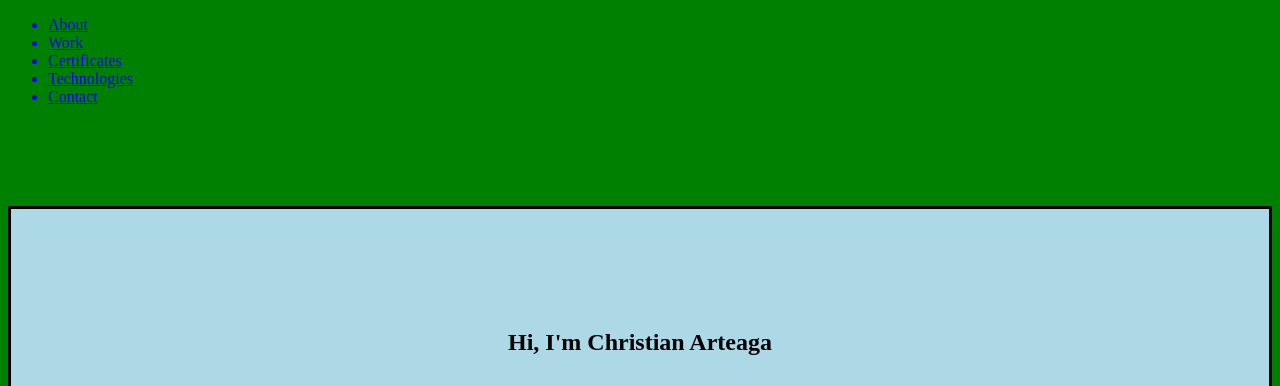
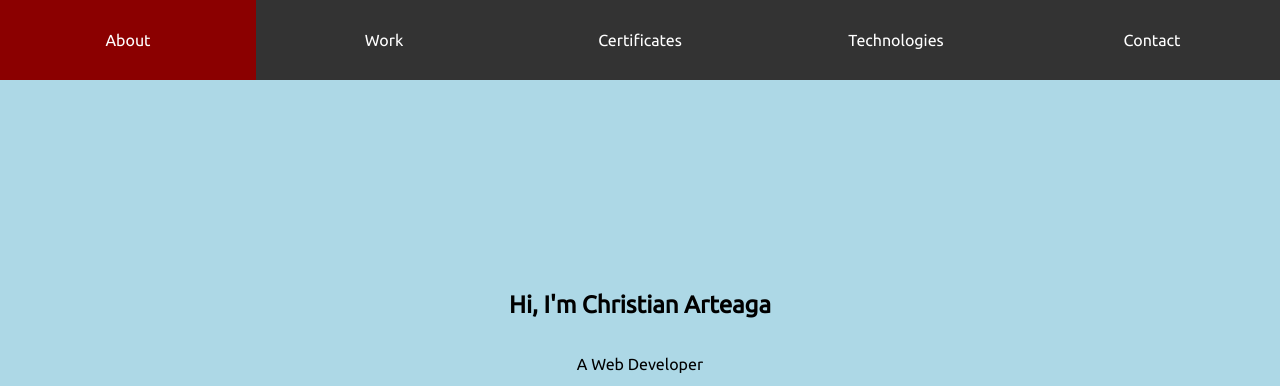
Before and after one commit to chrisarap/portfolio, a PHP site: page / in a window 1280 px wide. Shown: the top 386 px of the page. Run offline with PHP 8.4, Linux system fonts and the light colour scheme.

Commit message:
nav style done and full page style done

```diff
--- a/index.html
+++ b/index.html
@@ -3,6 +3,8 @@
 <head>
 	<title>my portfolio</title>
 	<link rel="stylesheet" type="text/css" href="style.css">
+	<link href="https://fonts.googleapis.com/css?family=Ubuntu" rel="stylesheet">
+	<meta name="viewport" content="width=device-width, initial-scale=1.0"&amp;gt>
 	<meta charset="utf-8">
 </head>
 <body>
--- a/style.css
+++ b/style.css
@@ -1,5 +1,7 @@
 body {
 	background: green;
+	font-family: 'ubuntu';
+	margin: 10vh 0 0 0;
 }
 
 /*****************************************
@@ -11,11 +13,8 @@ body {
 	justify-content: center;
 	align-items: center;
 
-	padding: 100px 0;
-	margin: 100px 0;
-
-	border: solid;
 	background: lightblue;
+	height: 100vh;
 }
 
 .profile_photo {
@@ -116,21 +118,63 @@ body {
 
 
 /*****************************************
-************  contact ****************
+****************  contact ****************
 ******************************************/
 
 #section-contact {
 	background: blue;
-	border: solid;
 	display: flex;
-	justify-content: center;
+	justify-content: space-around;
 	align-items: center;
-	padding: 100px 0;
-	margin: 100px 0;
+
+	height: 90vh;
 }
 
 .contact-img {
 	width: 100px;
 	height: 100px;
-	border: solid;
 }
+
+/*****************************************
+********************  nav ****************
+******************************************/
+
+nav {
+	position: fixed;
+	top: 0;
+	left: 0;
+
+	width: 100%;
+	height: 10vh;
+}
+
+nav ul {
+	padding: 0;
+	margin: 0;
+
+	list-style: none;
+
+	display: flex;
+	justify-content: space-around;
+	align-items: center;
+
+	height: 100%;
+}
+
+nav a {
+	text-decoration: none;
+
+	color: white;
+	background:  #333;
+
+	width: 25%;
+	height: 100%;
+
+	display: flex;
+	justify-content: center;
+	align-items: center;
+}
+
+nav a:hover {
+	background: darkred;
+}
```
Also changed, not shown: other parts of style.css (+19 -16 lines).
